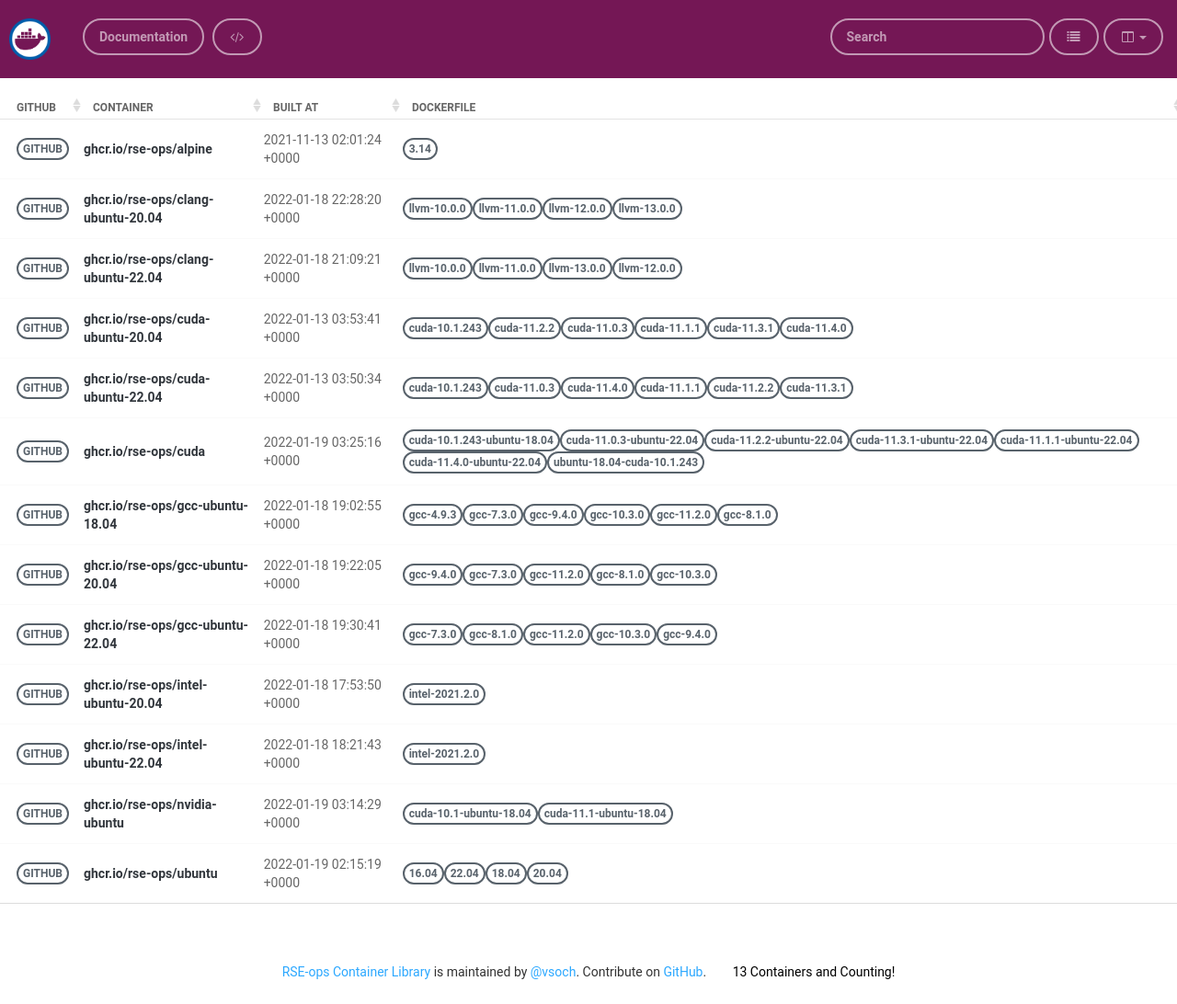
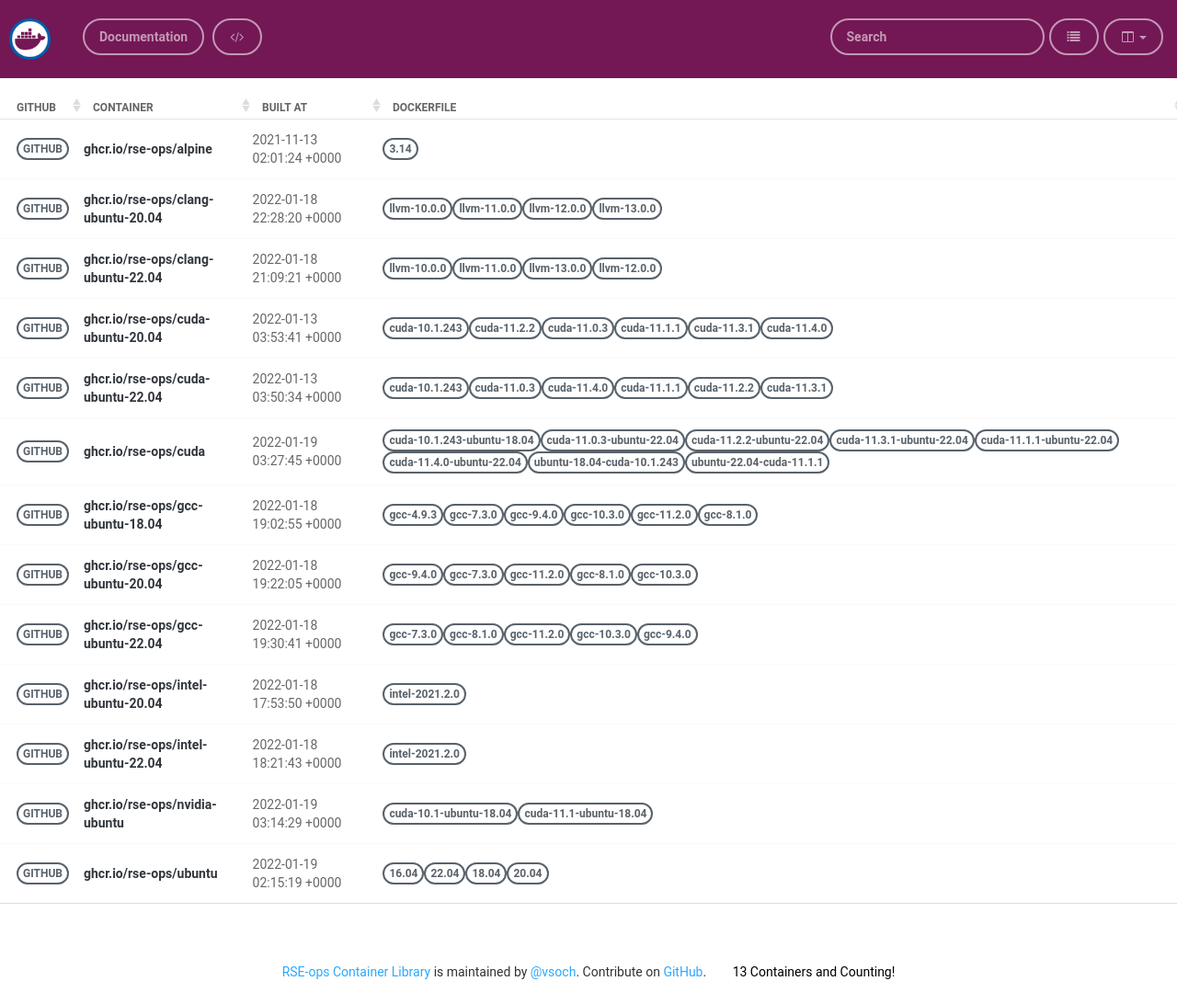
Before and after one commit to rse-ops/docker-images, a Jekyll site: the page built from pages/index.md, in a window 1280 px wide. Shown: the whole page at 92% size. Built offline with Jekyll 4.4.1, drawn with Linux system fonts in a browser that asks for light colours; nearby versions of some CDN libraries.

Commit message:
Automated push to update library 2022-01-19

```diff
--- a/_library/ghcr.io-rse-ops-cuda.md
+++ b/_library/ghcr.io-rse-ops-cuda.md
@@ -1,7 +1,7 @@
 ---
 layout: container
 name: ghcr.io/rse-ops/cuda
-updated_at: 2022-01-19 03:25:16.002617
+updated_at: 2022-01-19 03:27:45.747045
 
 
 container_url: https://github.com/orgs/rse-ops/packages/container/package/cuda
@@ -27,5 +27,8 @@ versions:
  - tag: ubuntu-18.04-cuda-10.1.243
    dockerfile: https://github.com/rse-ops/docker-images/blob/main/ubuntu/cuda/Dockerfile
    manifest: https://crane.ggcr.dev/manifest/ghcr.io/rse-ops/cuda:ubuntu-18.04-cuda-10.1.243
+ - tag: ubuntu-22.04-cuda-11.1.1
+   dockerfile: https://github.com/rse-ops/docker-images/blob/main/ubuntu/cuda/Dockerfile
+   manifest: https://crane.ggcr.dev/manifest/ghcr.io/rse-ops/cuda:ubuntu-22.04-cuda-11.1.1
 
 ---
```
